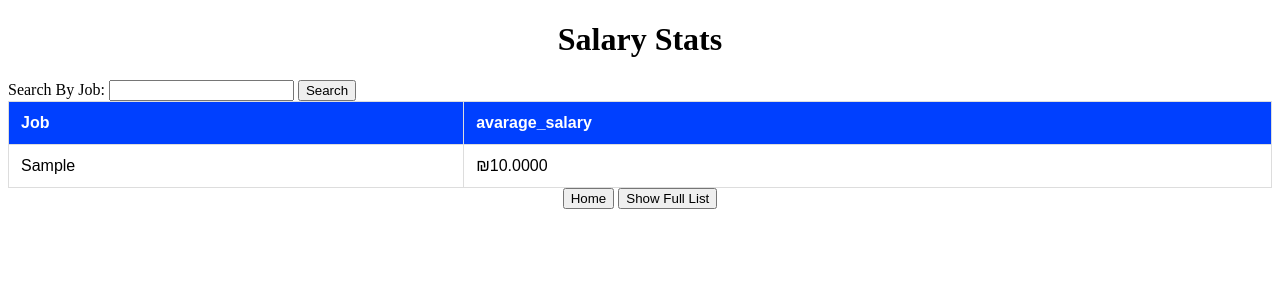
After one commit to YoniKap/Employees_flask, a Flask app: page /showsalarystats in a window 1280 px wide. The commit adds this page. Shown: the top 300 px of the page. Run offline with Flask 3, Linux system fonts and the light colour scheme; tables that the repository leaves empty or names only in its code hold one stand-in row (values such as "Sample post"); some libraries are stand-ins or nearby versions.

Commit message:
AddedVenv

```diff
--- a/Server/server.py
+++ b/Server/server.py
@@ -3,11 +3,16 @@ from flask_mysqldb import MySQL
 import json
 import csv
 
+url = "http://127.0.0.1:5000"
 order='SELECT * FROM employees ORDER BY name ASC'
 
 
 
 app = Flask(__name__,template_folder="../templates")
+
+
+
+
 app.config['MYSQL_HOST'] = '127.0.0.1'
 app.config['MYSQL_USER'] = 'root'
 app.config['MYSQL_PASSWORD'] = ''
@@ -49,9 +54,9 @@ def register_employee():
        sql = f"INSERT INTO EmployeesApp.employees (name, id, gender, job, salary, age) VALUES ('{Name}', '{ID}', '{Gender}', '{Job}', '{Salary}', '{Age}')"
        cur.execute(sql)
        mysql.connection.commit()
-       return render_template("RegisterSucess.html", Name=Name, Gender=Gender, Age=Age, ID=ID, Job=Job, Salary=Salary)
+       return render_template("RegisterSucess.html", Name=Name, Gender=Gender, Age=Age, ID=ID, Job=Job, Salary=Salary,check=check,url=url)
 
-    return render_template("Register.html",check=check)
+    return render_template("Register.html",check=check,url=url)
 
 
 
@@ -102,13 +107,30 @@ def showemplist():
 
 
 
+@app.route("/showsalarystats",methods=['GET','POST'])
+def showsalarystats():
+    cur = mysql.connection.cursor()
+    cur.execute(' SELECT job, AVG(salary) AS average_salary FROM employees GROUP BY job;')
+    info = cur.fetchall()
 
+    if request.method == 'POST' :
+
+        if 'job' in request.form:
+             job = request.form['job']
+             if job.isspace() or job == '':
+                 cur.execute(order)
+             else:
+                 cur.execute(f"SELECT job, AVG(salary) AS average_salary FROM employees WHERE job = '{job}' GROUP BY job;")
+                 info = cur.fetchall()
+
+    return render_template('salarystats.html',data=info)
 
 
 
 @app.route("/", methods=['GET', 'POST'])
 def index():
-    return render_template("index.html")
+
+    return render_template("index.html",url=url)
 
 
 if __name__ == "__main__":
--- a/templates/index.html
+++ b/templates/index.html
@@ -18,5 +18,7 @@ Employee Manegment</title>
 <center> <button style="height:20px;width:200px"   onclick="window.location.href='http://127.0.0.1:5000/Register_employee'">Register An Employee</button></center>
 <br>
 <center> <button style="height:20px;width:200px" onclick="window.location.href='http://127.0.0.1:5000//Show_employee_list'">Show Employee List</button></center>
+<br>
+<center> <button style="height:20px;width:200px" onclick="window.location.href='http://127.0.0.1:5000/showsalarystats'">Show Salary Stats</button></center>
 </body>
 </html>
--- /dev/null
+++ b/templates/salarystats.html
@@ -0,0 +1,64 @@
+<!DOCTYPE html>
+<html>
+<head>
+
+    <title>Salary stats</title>
+
+    <style>
+        table {
+            font-family: Arial, sans-serif;
+            border-collapse: collapse;
+            width: 100%;
+        }
+
+        th {
+            background-color: #0040ff;
+            color: white;
+            font-weight: bold;
+            padding: 12px;
+            text-align: left;
+            border: 1px solid #ddd;
+        }
+
+        td {
+            padding: 12px;
+            border: 1px solid #ddd;
+        }
+
+        tr:nth-child(even) {
+            background-color: #f2f2f2;
+        }
+        bt{
+        }
+    </style>
+</head>
+<body>
+    <center><h1>Salary Stats</h1></center>
+
+      <form method="POST" action="{{ url_for('showsalarystats') }}">
+             Search By Job: <input type="text" name="job">
+                           <input type="submit" value="Search">
+        </form>
+
+    <table>
+        <thead>
+            <tr>
+                <th>Job</th>
+                <th>avarage_salary</th>
+            </tr>
+        </thead>
+        <tbody>
+            {% for row in data %}
+            <tr>
+                <td>{{ row[0] }}</td>
+                <td>₪{{ row[1] }}</td>
+            </tr>
+            {% endfor %}
+        </tbody>
+    </table>
+    <center>  <div >
+                    <button onclick="window.location.href='http://127.0.0.1:5000'">Home</button>
+            <button onclick="window.location.href='http://127.0.0.1:5000/showsalarystats'">Show Full List</button>
+    </div></center>
+</body>
+</html>
--- a/templates/showemployees.html
+++ b/templates/showemployees.html
@@ -33,7 +33,7 @@
     </style>
 </head>
 <body>
-    <center></center><h1>Employee Data</h1></center>
+    <center><h1>Employee Data</h1></center>
    <center>
 
 
```
Also changed, not shown: templates/Register.html (+22 -1 lines).
